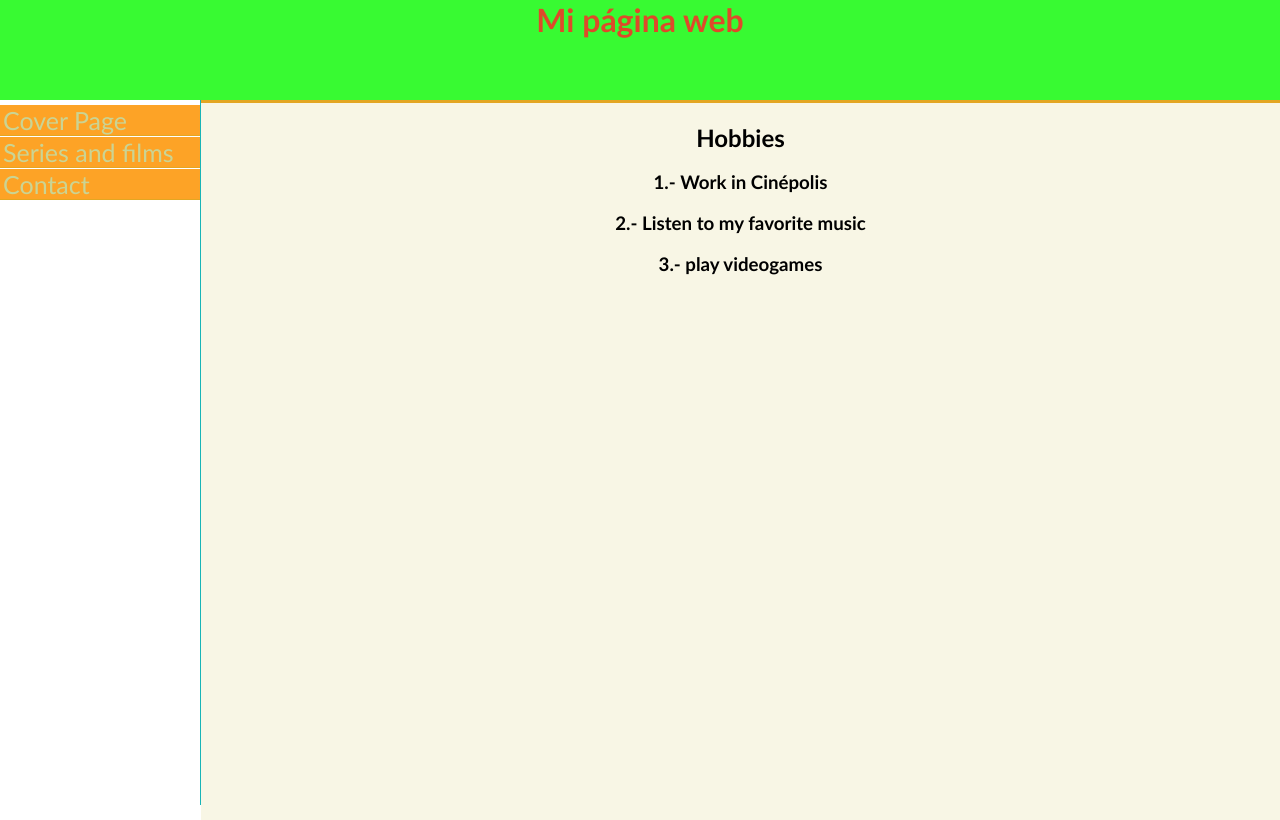
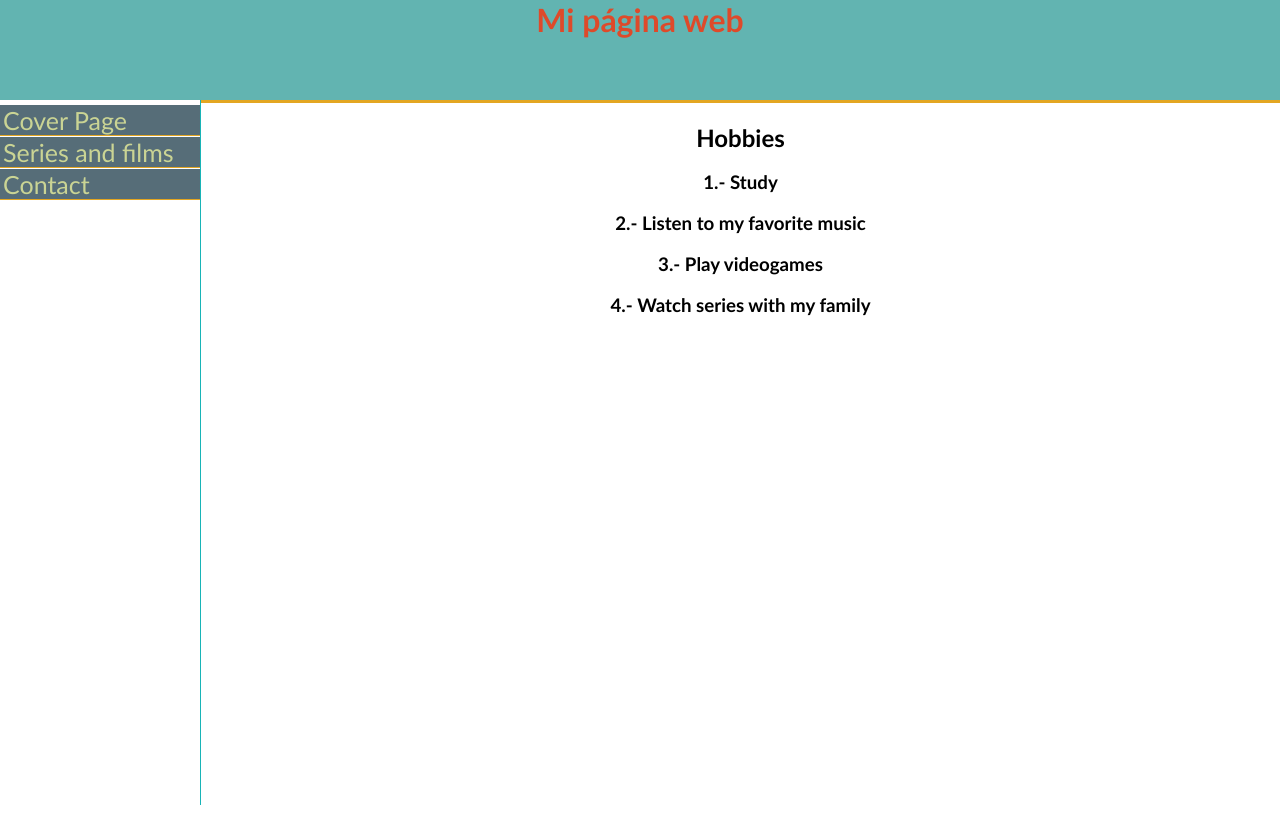
Before and after one commit to XxPanchoPanteraxX/LandingPreciadoFrancisco, a plain HTML site: page Hobbies.html in a window 1280 px wide. Drawn offline with Linux system fonts and the light colour scheme.

Commit message:
english update

```diff
--- a/Hobbies.html
+++ b/Hobbies.html
@@ -25,13 +25,16 @@
 			<h2> Hobbies </h2>
 			<br>
 
-			<h3> 1.- Work in Cinépolis </h3>
+			<h3> 1.- Study </h3>
 			<br>
 
 			<h3> 2.- Listen to my favorite music  </h3>
 			<br>
 
-			<h3> 3.- play videogames </h3>
+			<h3> 3.- Play videogames </h3>
+			<br>
+
+			<h3> 4.- Watch series with my family </h3>
 			<br>
 		</main>
 </body>
--- a/css/style.css
+++ b/css/style.css
@@ -6,7 +6,7 @@
 
 header{
 	text-align: center;
-	background-color: #38FA32;
+	background-color: #62B4B1;
 	border-bottom: 3px solid #E3A622;
 	height: 100px;
 	color: #DE4A2A;
@@ -26,7 +26,7 @@ nav{
 }
 
 nav div{
-	background-color: #FDA326;
+	background-color: #566D78;
 	border-bottom: 1px solid #E3A622;
 	padding-left: 3px;
 	margin-bottom: 1px;
@@ -35,7 +35,7 @@ nav div{
 }
 
 nav div:hover{
-	background-color: #E3A622;
+	background-color: #B0AFA6;
 }
 
 nav a{
@@ -70,7 +70,7 @@ main{
 	left: 201px;
 	height: calc(100% - 103px);
 	width: calc(100% - 201px);
-	background-color: #F8F6E5;
+	background-color: #FFFFFF;
 	text-align: center;
 	padding-top: 20px;
 }
@@ -79,7 +79,7 @@ main{
 #contenido{
 	width: 70%;
 	margin: auto;
-	background-color: #8DE650;
+	background-color: #B0AFA6;
 	border-radius: 5px;
 	padding-top: 5px;
 	padding-bottom: 5px;
```
Also changed, not shown: Contacto.html (+1 -1 lines), index.html (+2 -2 lines).
